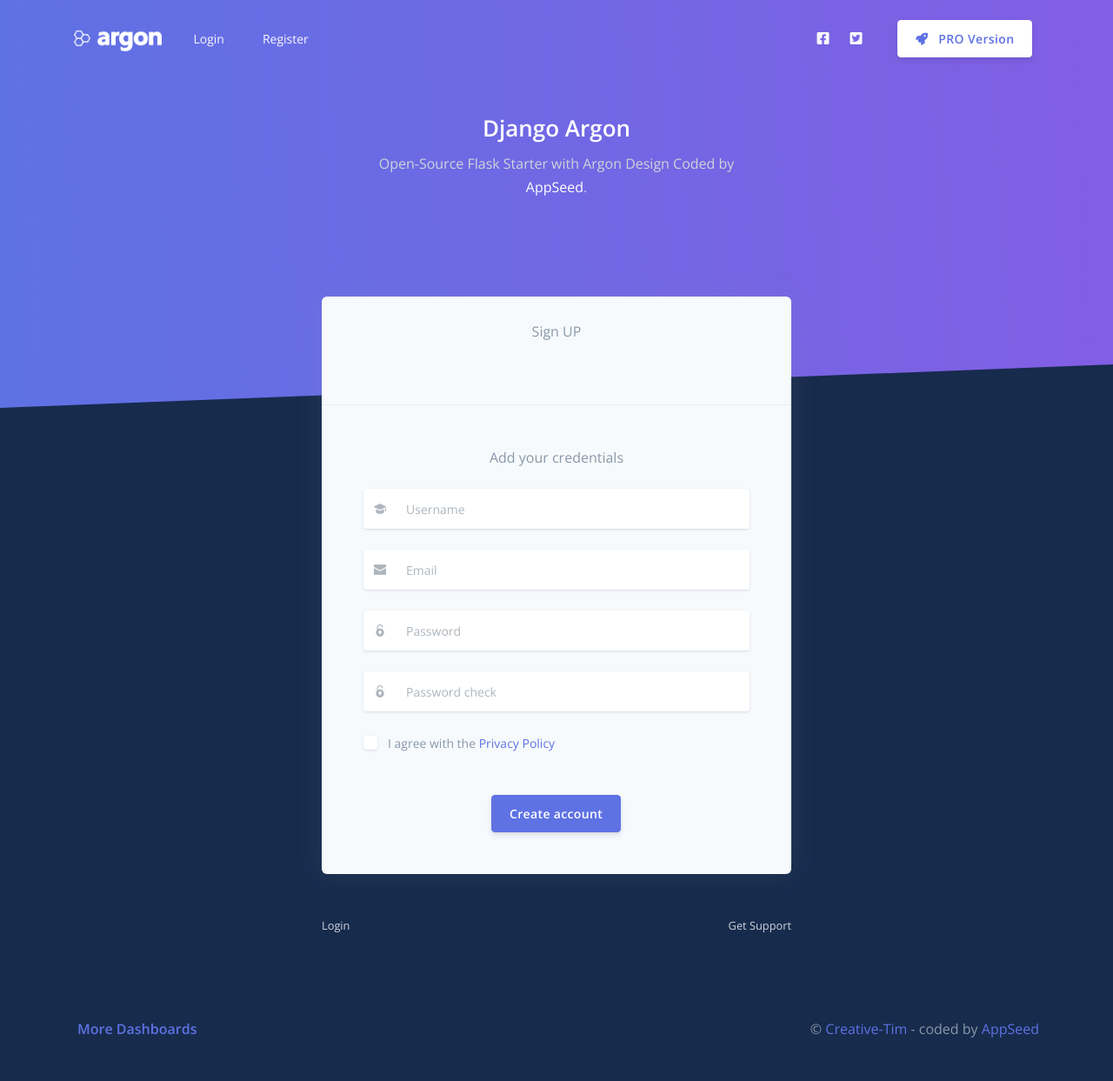
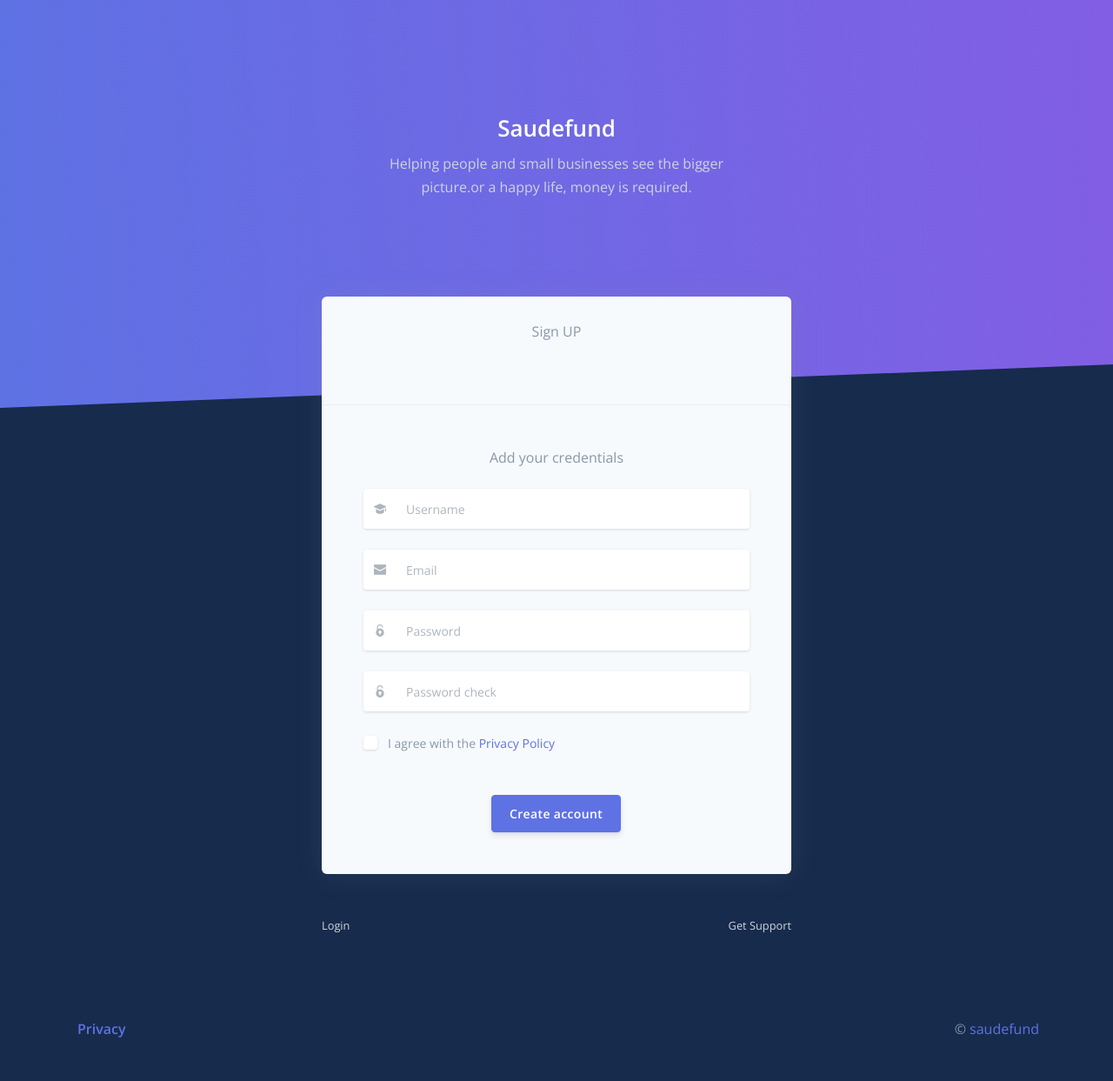
Before and after one commit to James-Leonard/argon-dashboard, a Django app: page /register/ in a window 1280 px wide. Shown: the whole page at 87% size. Run offline with Django 3.2, Linux system fonts and the light colour scheme; some libraries are stand-ins or nearby versions.

Commit message:
make it better

```diff
--- a/apps/templates/includes/footer-fullscreen.html
+++ b/apps/templates/includes/footer-fullscreen.html
@@ -5,15 +5,14 @@
           <div class="col-xl-6">
             <div class="copyright text-center text-xl-left text-muted">
                 <a target="_blank"
-                   href="https://appseed.us/admin-dashboards/django"
-                   class="font-weight-bold ml-1" target="_blank">More Dashboards</a>
+                   href="#"
+                   class="font-weight-bold ml-1" target="_blank">Privacy </a>
             </div>
           </div>
           <div class="col-xl-6">
             <div class="text-center text-xl-right text-muted">
                &copy; <a target="_blank"
-                         href="https://bit.ly/3fKQZaL">Creative-Tim</a>
-               - coded by <a target="_blank" href="https://appseed.us">AppSeed</a>
+                         href="#">saudefund</a>
             </div>
           </div>
         </div>
--- a/apps/templates/includes/navigation-fullscreen.html
+++ b/apps/templates/includes/navigation-fullscreen.html
@@ -1,7 +1,7 @@
 <nav id="navbar-main" class="navbar navbar-horizontal navbar-transparent navbar-main navbar-expand-lg navbar-light">
   <div class="container">
     <a class="navbar-brand" href="/">
-      <img src="/static/assets/img/brand/white.png" alt="Argon Design - Template Starter Logo.">
+      <h1 class="text-white">saudefund</h1>
     </a>
     <button class="navbar-toggler" type="button" data-toggle="collapse" data-target="#navbar-collapse" aria-controls="navbar-collapse" aria-expanded="false" aria-label="Toggle navigation">
       <span class="navbar-toggler-icon"></span>
@@ -22,18 +22,6 @@
           </div>
         </div>
       </div>
-      <ul class="navbar-nav mr-auto">
-        <li class="nav-item">
-          <a href="{% url 'login' %}" class="nav-link">
-            <span class="nav-link-inner--text">Login</span>
-          </a>
-        </li>
-        <li class="nav-item">
-          <a href="{% url 'register' %}" class="nav-link">
-            <span class="nav-link-inner--text">Register</span>
-          </a>
-        </li>
-      </ul>
       <hr class="d-lg-none" />
       <ul class="navbar-nav align-items-lg-center ml-lg-auto">
         <li class="nav-item">
@@ -56,7 +44,7 @@
             <span class="btn-inner--icon">
               <i class="fas fa-rocket mr-2"></i>
             </span>
-            <span class="nav-link-inner--text">PRO Version</span>
+            <span class="nav-link-inner--text">INVESTORS</span>
           </a>
         </li>
       </ul>
--- a/apps/templates/layouts/base-fullscreen.html
+++ b/apps/templates/layouts/base-fullscreen.html
@@ -18,7 +18,7 @@
   <link rel="canonical" href="https://appseed.us/admin-dashboards/django-dashboard-argon">
 
   <title>
-    Django Argon Dashboard - {% block title %} Open-Source Admin Panel {% endblock %} | AppSeed
+    saudefund Dashboard - {% block title %}  {% endblock %}
   </title>
 
   <link rel="icon" href="/static/assets/img/brand/favicon.png" type="image/png">
@@ -39,7 +39,7 @@
 
   <div class="main-content">
 
-    {% include "includes/navigation-fullscreen.html" %}
+  <!-- {% include "includes/navigation-fullscreen.html" %}-->
 
     <!-- Header -->
     <div class="header bg-gradient-primary py-7 py-lg-8">
@@ -49,11 +49,10 @@
             <div class="col-lg-5 col-md-6">
               <h1 class="text-white">
                 <a target="_blank" class="text-white"
-                   href="https://appseed.us/admin-dashboards/django-dashboard-argon">Django Argon</a>
+                   href="#">Saudefund</a>
               </h1>
               <p class="text-lead text-light">
-                Open-Source Flask Starter with Argon Design
-                Coded by <a target="_blank" class="text-white" href="https://appseed.us">AppSeed</a>.
+                Helping people and small businesses see the bigger picture.or a happy life, money is required.
               </p>
             </div>
           </div>
--- a/apps/templates/layouts/base.html
+++ b/apps/templates/layouts/base.html
@@ -22,7 +22,7 @@
   <link rel="canonical" href="https://appseed.us/admin-dashboards/django-dashboard-argon">
 
   <title>
-    Django Argon Dashboard - {% block title %} Open-Source Admin Panel {% endblock %} | AppSeed
+    Saudefund Dashboard - {% block title %}  {% endblock %}
   </title>
 
   <!-- Favicon - loaded as static -->
```
Also changed, not shown: apps/templates/includes/footer.html (+4 -5 lines).
